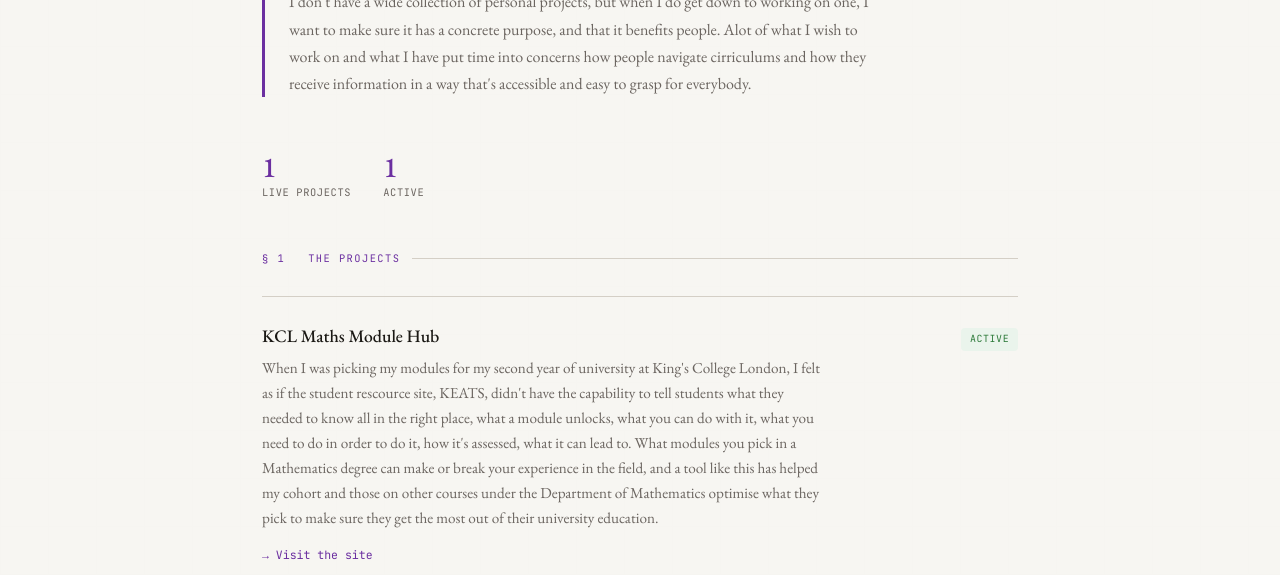
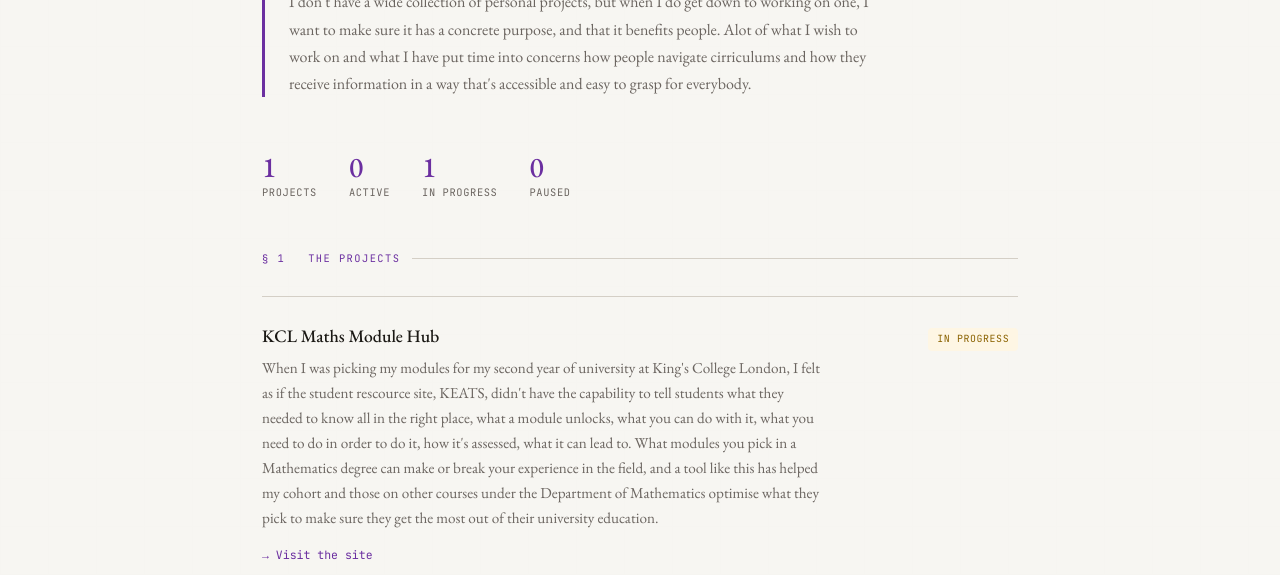
Before and after one commit to 27janssen/27janssen.github.io, a plain HTML site: page projects.html in a window 1280 px wide. Shown: the part 225-800 px from the top of the page. Drawn offline with nearby package versions, Linux system fonts and the light colour scheme.

Commit message:
more stats !!

```diff
--- a/projects.html
+++ b/projects.html
@@ -313,11 +313,19 @@
     <div class="stats-row">
       <div class="stat">
         <span class="stat-number">1</span>
-        <span class="stat-label">Live Projects</span>
+        <span class="stat-label">Projects</span>
+      </div>
+      <div class="stat">
+        <span class="stat-number">0</span>
+        <span class="stat-label">Active</span>
       </div>
       <div class="stat">
         <span class="stat-number">1</span>
-        <span class="stat-label">Active</span>
+        <span class="stat-label">In Progress</span>
+      </div>
+      <div class="stat">
+        <span class="stat-number">0</span>
+        <span class="stat-label">Paused</span>
       </div>
     </div>
 
@@ -332,7 +340,7 @@
             <p class="project-desc">When I was picking my modules for my second year of university at King's College London, I felt as if the student rescource site, KEATS, didn't have the capability to tell students what they needed to know all in the right place, what a module unlocks, what you can do with it, what you need to do in order to do it, how it's assessed, what it can lead to. What modules you pick in a Mathematics degree can make or break your experience in the field, and a tool like this has helped my cohort and those on other courses under the Department of Mathematics optimise what they pick to make sure they get the most out of their university education.</p>
             <a class="project-link" href="https://27janssen.github.io/kcl-maths-module-selection-tool/" target="_blank">→ Visit the site</a>
           </div>
-          <span class="status-badge status-active">Active</span>
+          <span class="status-badge status-wip">In Progress</span>
         </article>
 
       </div>
```
